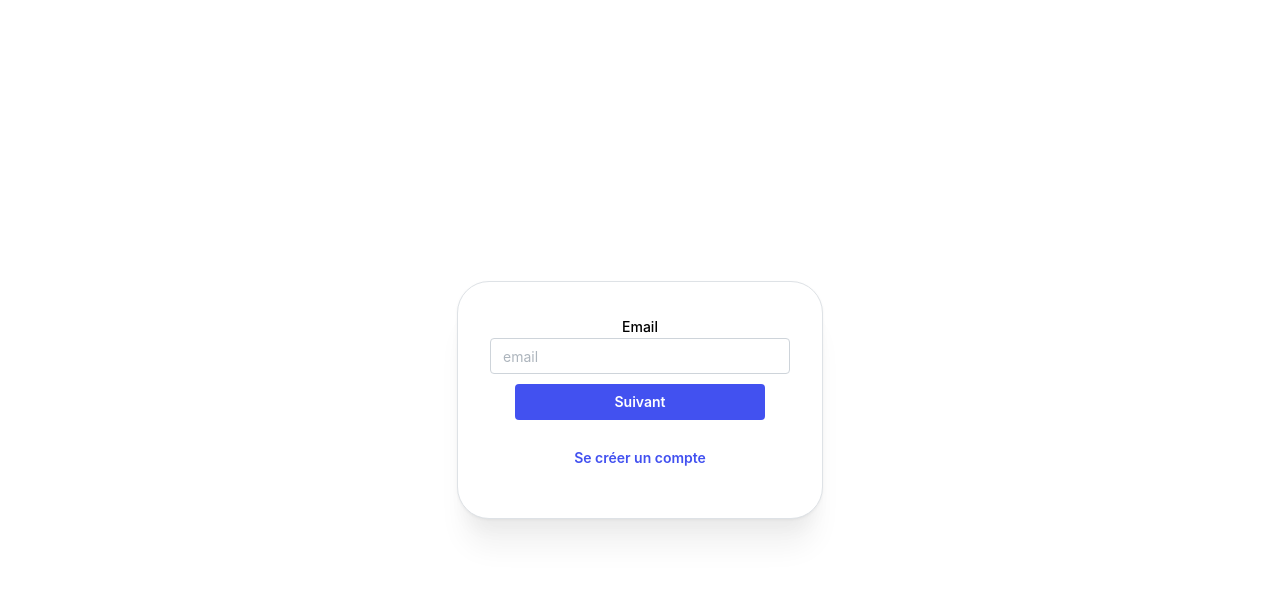
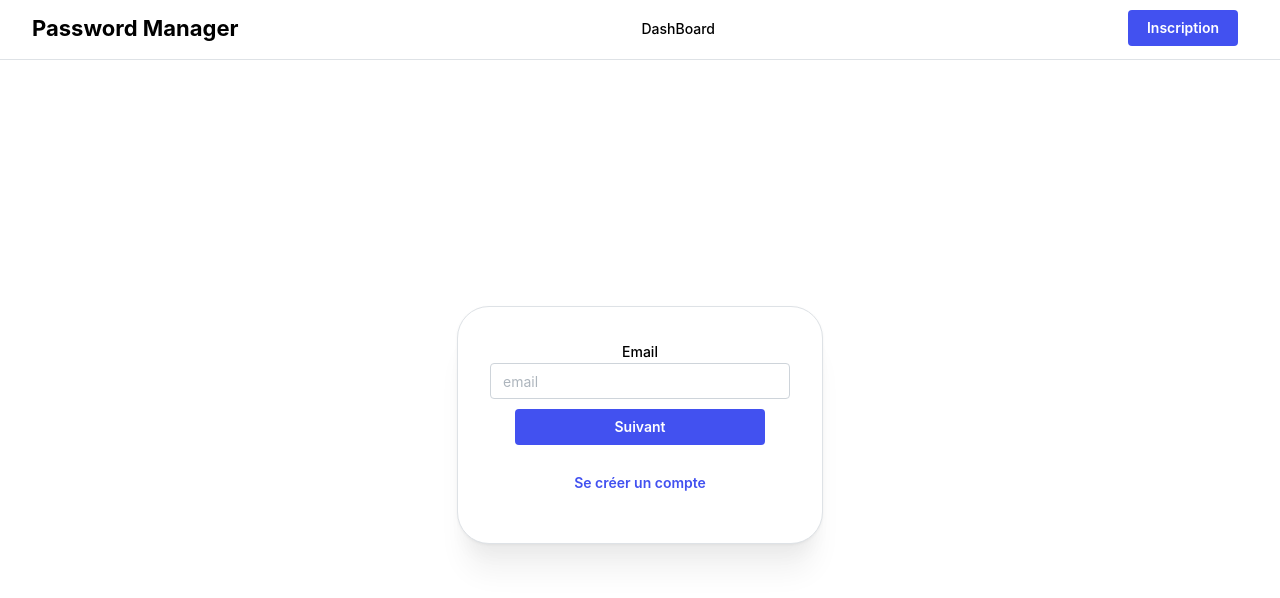
Before and after one commit to pingducky/password-protector-front, a React (Vite) app: page /login in a window 1280 px wide. Shown: the top 598 px of the page. Built offline with nearby package versions, Linux system fonts and the light colour scheme.

Commit message:
Implémentation de la navbar

```diff
--- a/src/components/shared/Navbar.tsx
+++ b/src/components/shared/Navbar.tsx
@@ -1,12 +1,12 @@
 import {AppShell, Group, NavLink, Title} from '@mantine/core';
 import {useNavigate} from "react-router-dom";
 import CustomizeButton from "./CustomizeButton.tsx";
-import {useState} from "react";
+import { useLocation } from "react-router-dom";
+
 
 export default function Navbar() {
-
-    const [connected, setConnected] = useState(true);
     const navigate = useNavigate();
+    const location = useLocation();
 
     const handleLoginClick = () => {
         navigate("/login");
@@ -16,12 +16,11 @@ export default function Navbar() {
         navigate("/register");
     }
 
-
-
     return (
         <AppShell
             header={{ height: 60 }}
             padding="md"
+            mt={50}
         >
             <AppShell.Header>
                 <Group justify="space-between" h="100%" px="md">
@@ -33,10 +32,10 @@ export default function Navbar() {
                     <Group grow pb="xl" px="md">
                         <NavLink href="/dashboard" label={"DashBoard"} />
                     </Group>
-                    {connected && <Group grow pb="xl" px="md">
-                        <CustomizeButton onClick={handleLoginClick} variant={"transparent"} text={"Connexion"}/>
-                        <CustomizeButton onClick={handleRegisterClick}  text={"Inscription"}/>
-                    </Group> }
+                    <Group grow pb="xl" px="md">
+                        {location.pathname !== "/login" && <CustomizeButton type={"button"} onClick={handleLoginClick} variant={"transparent"} text={"Connexion"}/>}
+                        {location.pathname !== "/register" && <CustomizeButton type={"button"} onClick={handleRegisterClick}  text={"Inscription"}/>}
+                    </Group>
                 </Group>
             </AppShell.Header>
         </AppShell>
--- a/src/pages/Login.tsx
+++ b/src/pages/Login.tsx
@@ -2,6 +2,7 @@ import { Container, Flex, Paper, PasswordInput, TextInput } from "@mantine/core"
 import CustomizeButton from "../components/shared/CustomizeButton";
 import { useState } from "react";
 import { useNavigate } from "react-router-dom";
+import Navbar from "../components/shared/Navbar.tsx";
 
 export default function Login() {
 
@@ -50,6 +51,8 @@ export default function Login() {
     }
 
     return (
+        <div>
+        <Navbar/>
         <Paper shadow="xl" radius="xl" withBorder p="xl">
             <Flex
                 direction={'column'}
@@ -117,5 +120,6 @@ export default function Login() {
                 </Container>
             )}
         </Paper>
+        </div>
     )
 }
--- a/src/pages/Register.tsx
+++ b/src/pages/Register.tsx
@@ -3,6 +3,7 @@ import {Box, Paper, PasswordInput, TextInput, Title} from "@mantine/core";
 import CustomizeButton from "../components/shared/CustomizeButton.tsx";
 import { useNavigate } from "react-router-dom";
 import PasswordStrengthBar from 'react-password-strength-bar';
+import Navbar from "../components/shared/Navbar.tsx";
 
 
 export default function Register() {
@@ -41,8 +42,9 @@ export default function Register() {
 
     return (
         <div>
+            <Navbar/>
             <Paper shadow="xl" radius="xl" withBorder p="xl">
-                <Title order={2} lineClamp={2} mb={50}>Espace d'inscription</Title>
+                <Title order={2} lineClamp={2} mb={25}>Espace d'inscription</Title>
                 <Formik
                     initialValues={{
                         username: '',
@@ -145,7 +147,7 @@ export default function Register() {
                                 </CustomizeButton>
                             </Box>
                             <Box >
-                                <CustomizeButton variant="transparent" onClick={() => navigate('/login')} text={"Se connecter"}></CustomizeButton>
+                                <CustomizeButton type={"button"} variant="transparent" onClick={() => navigate('/login')} text={"Se connecter"}></CustomizeButton>
                             </Box>
                         </form>
                     )}
```
